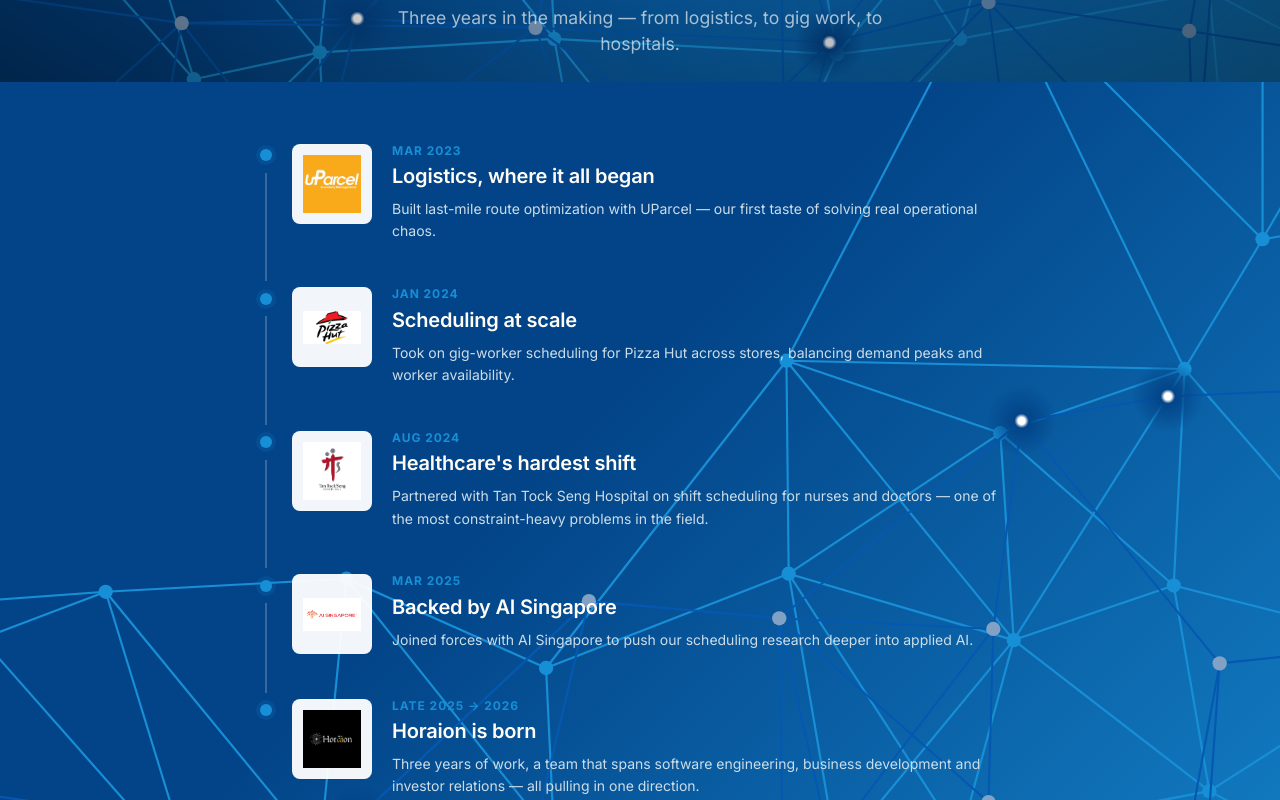
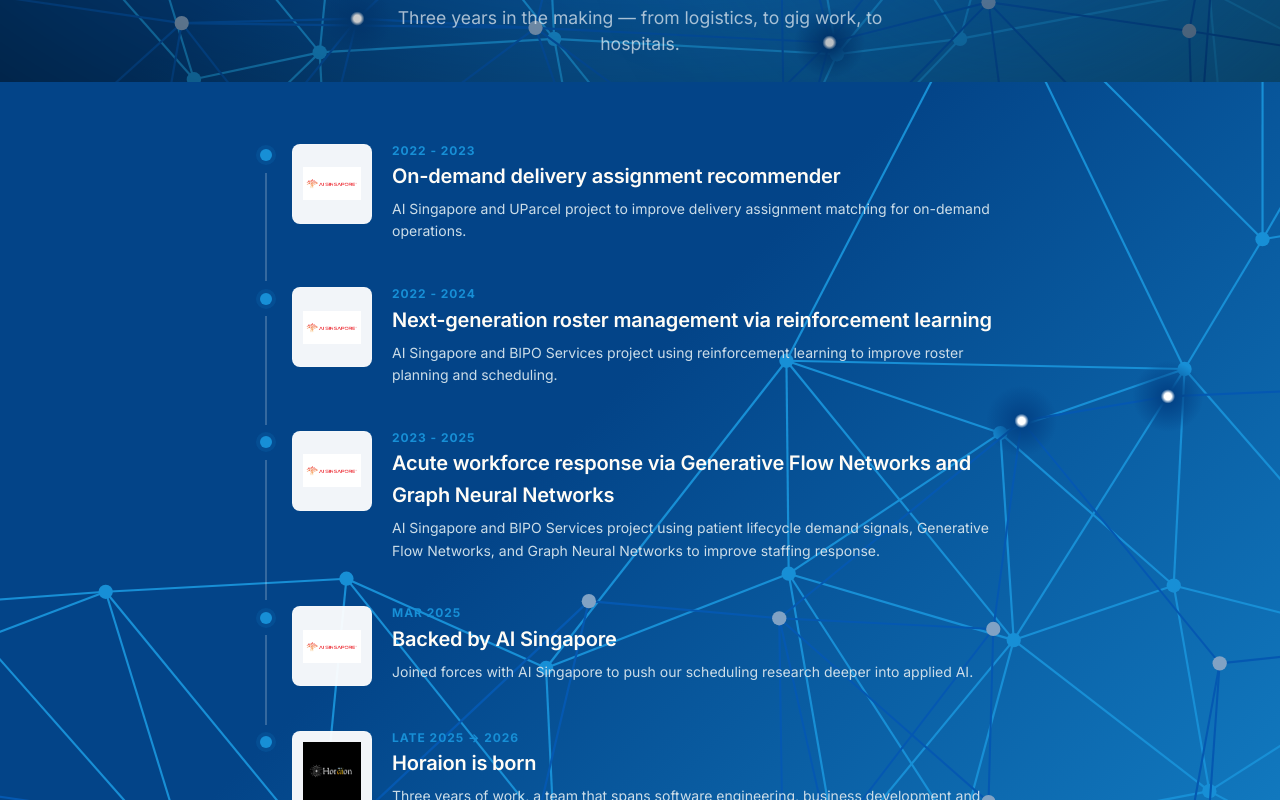
Before and after one commit to the-axyze/horaion-landing-page, a React (Vite) app: page /about in a window 1280 px wide. Shown: the part 718-1518 px from the top of the page. Built offline with nearby package versions, Linux system fonts and the light colour scheme.

Commit message:
chore: adjusted story

```diff
--- a/src/components/Story.tsx
+++ b/src/components/Story.tsx
@@ -12,8 +12,6 @@
 
 import aisgLogo from "../assets/logos/aisg.jpg";
 import horaionLogo from "../assets/logos/horaion-logo-black-bg.webp";
-import pizzahutLogo from "../assets/logos/pizza-hut.jpg";
-import ttshLogo from "../assets/logos/ttsh.jpg";
 import uparcelLogo from "../assets/logos/uparcel.webp";
 import { EASE_OUT_EXPO } from "../lib/motion";
 import Reveal from "./Reveal";
@@ -37,25 +35,28 @@
 
 const story: StoryEntry[] = [
   {
-    date: "Mar 2023",
-    title: "Logistics, where it all began",
+    date: "2022 - 2023",
+    title: "On-demand delivery assignment recommender",
     description:
-      "Built last-mile route optimization with UParcel — our first taste of solving real operational chaos.",
-    logos: [{ src: uparcelLogo, alt: "UParcel" }],
+      "AI Singapore and UParcel project to improve delivery assignment matching for on-demand operations.",
+    logos: [
+      { src: aisgLogo, alt: "AI Singapore" },
+      { src: uparcelLogo, alt: "UParcel" },
+    ],
   },
   {
-    date: "Jan 2024",
-    title: "Scheduling at scale",
+    date: "2022 - 2024",
+    title: "Next-generation roster management via reinforcement learning",
     description:
-      "Took on gig-worker scheduling for Pizza Hut across stores, balancing demand peaks and worker availability.",
-    logos: [{ src: pizzahutLogo, alt: "Pizza Hut" }],
+      "AI Singapore and BIPO Services project using reinforcement learning to improve roster planning and scheduling.",
+    logos: [{ src: aisgLogo, alt: "AI Singapore" }],
   },
   {
-    date: "Aug 2024",
-    title: "Healthcare's hardest shift",
+    date: "2023 - 2025",
+    title: "Acute workforce response via Generative Flow Networks and Graph Neural Networks",
     description:
-      "Partnered with Tan Tock Seng Hospital on shift scheduling for nurses and doctors — one of the most constraint-heavy problems in the field.",
-    logos: [{ src: ttshLogo, alt: "Tan Tock Seng Hospital" }],
+      "AI Singapore and BIPO Services project using patient lifecycle demand signals, Generative Flow Networks, and Graph Neural Networks to improve staffing response.",
+    logos: [{ src: aisgLogo, alt: "AI Singapore" }],
   },
   {
     date: "Mar 2025",
```
